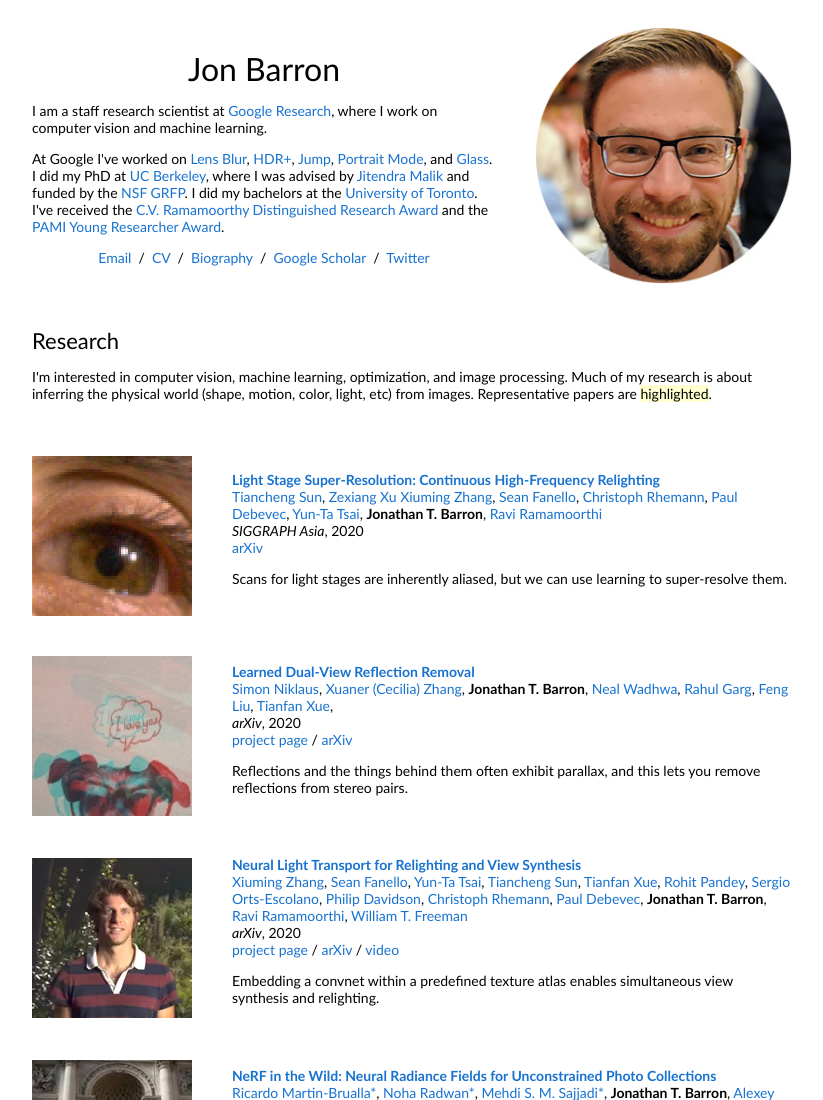
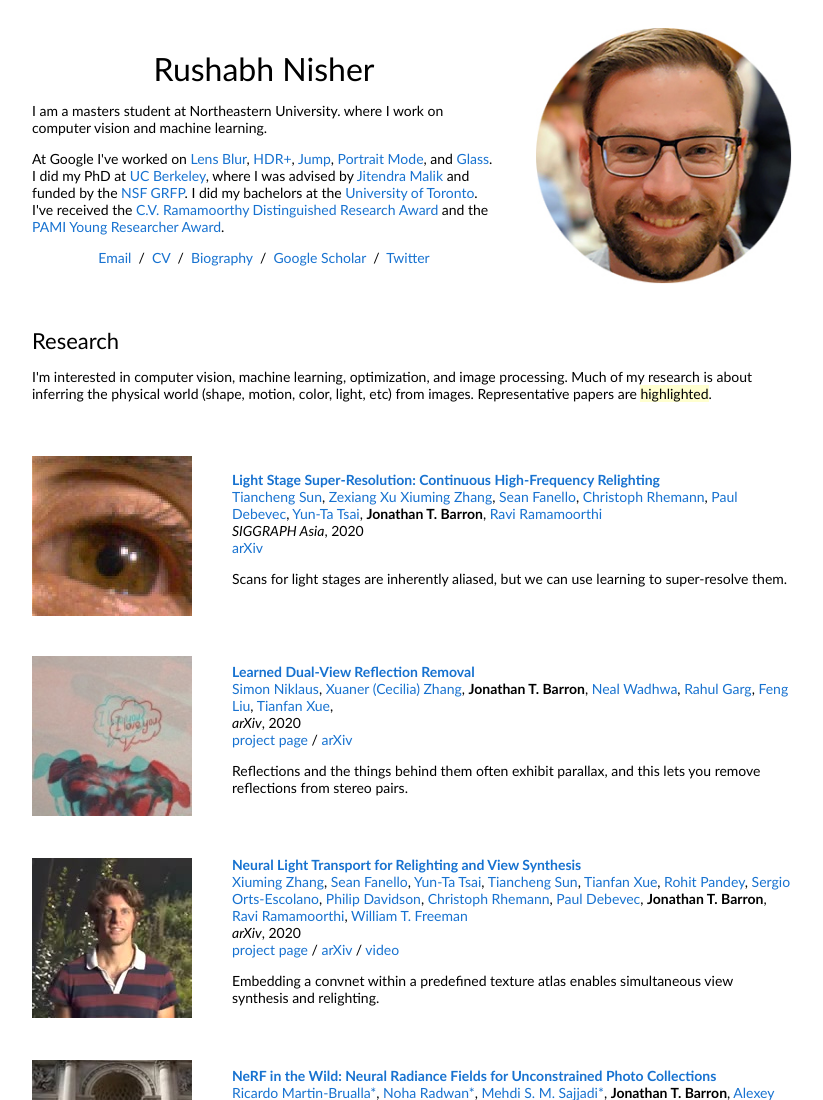
Before and after one commit to RushabhNisher/RushabhNisher.github.io, a plain HTML site: page index.html in a window 1280 px wide. Shown: the top 1100 px of the page, without its empty margins (228-1051 px from the left). Drawn offline with Linux system fonts and the light colour scheme.

Commit message:
Edit to Index

```diff
--- a/index.html
+++ b/index.html
@@ -1,7 +1,7 @@
 <!DOCTYPE HTML>
 <html lang="en"><head><meta http-equiv="Content-Type" content="text/html; charset=UTF-8">
 
-  <title>Jon Barron</title>
+  <title>Rushabh Nisher</title>
 
   <meta name="author" content="Jon Barron">
   <meta name="viewport" content="width=device-width, initial-scale=1">
@@ -18,9 +18,9 @@
           <tr style="padding:0px">
             <td style="padding:2.5%;width:63%;vertical-align:middle">
               <p style="text-align:center">
-                <name>Jon Barron</name>
+                <name>Rushabh Nisher</name>
               </p>
-              <p>I am a staff research scientist at <a href="https://ai.google/research">Google Research</a>, where I work on computer vision and machine learning.
+              <p>I am a masters student at Northeastern University. where I work on computer vision and machine learning.
               </p>
               <p>
                 At Google I've worked on <a href="https://ai.googleblog.com/2014/04/lens-blur-in-new-google-camera-app.html">Lens Blur</a>, <a href="https://ai.googleblog.com/2014/10/hdr-low-light-and-high-dynamic-range.html">HDR+</a>, <a href="https://www.google.com/get/cardboard/jump/">Jump</a>, <a href="https://ai.googleblog.com/2017/10/portrait-mode-on-pixel-2-and-pixel-2-xl.html">Portrait Mode</a>, and <a href="https://www.youtube.com/watch?v=JSnB06um5r4">Glass</a>. I did my PhD at <a href="http://www.eecs.berkeley.edu/">UC Berkeley</a>, where I was advised by <a href="http://www.cs.berkeley.edu/~malik/">Jitendra Malik</a> and funded by the <a href="http://www.nsfgrfp.org/">NSF GRFP</a>. I did my bachelors at the <a href="http://cs.toronto.edu">University of Toronto</a>.
```
